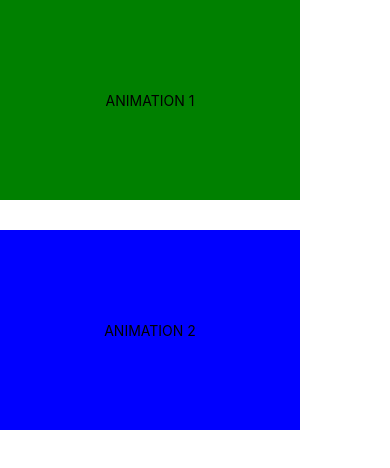
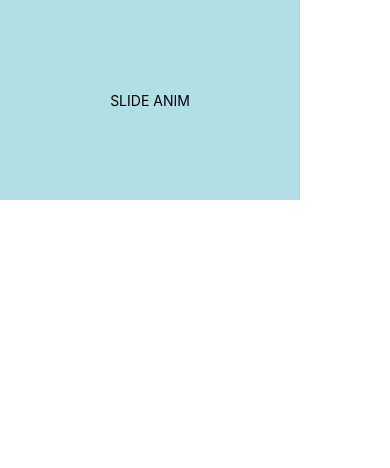
Before and after one commit to touyen31/RNAnimation, a React Native app in the folder RNAnimation/: screen / in a window 390 px wide. Shown: the top 468 px of the page. Built offline with nearby package versions, Linux system fonts and the light colour scheme.

Commit message:
how to use animation with interpolate

```diff
--- a/RNAnimation/App.js
+++ b/RNAnimation/App.js
@@ -10,12 +10,13 @@ import React, {Component} from 'react';
 import Animation1 from './src/Animation1';
 import Animation2 from './src/Animation2-SlideView';
 import MixAnimation from './src/MixAnimation';
+import TransformView from './src/TransformView';
 
 type Props = {};
 export default class App extends Component<Props> {
   render() {
     return (
-      <MixAnimation/>
+      <TransformView/>
     );
   }
 }
--- /dev/null
+++ b/RNAnimation/src/TransformView.js
@@ -0,0 +1,39 @@
+import React, { Component } from 'react'
+import {View, Text, Animated} from 'react-native'
+
+export default class TransformView extends Component {
+  constructor( props ) {
+    super( props )
+    this.state = {
+      ColorAnim: new Animated.Value( 0 )
+    }
+  }
+  componentDidMount(){
+    Animated.timing(
+      this.state.ColorAnim,
+      {
+        toValue:1,
+        duration:3000
+      }
+    ).start()
+
+  }
+  render() {
+    const backgroundColor = this.state.ColorAnim.interpolate({
+      inputRange:[0,1],
+      outputRange:['green', 'powderblue']
+    })
+    return (
+      <Animated.View
+      style={{
+        width:300,
+        height:200,
+        backgroundColor,
+        justifyContent:'center',
+        alignItems:'center',
+      }}>
+        <Text>SLIDE ANIM</Text>
+      </Animated.View>
+    )
+  }
+}
```
Also changed, not shown: 2 other files (tests, documents, lock files or other folders).
